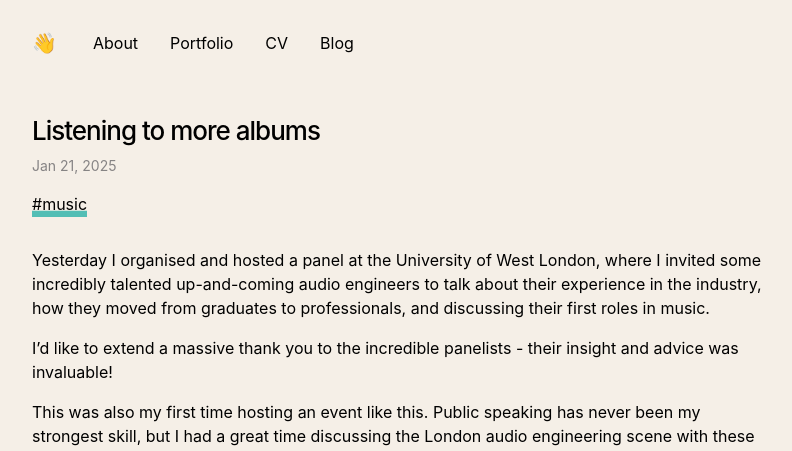
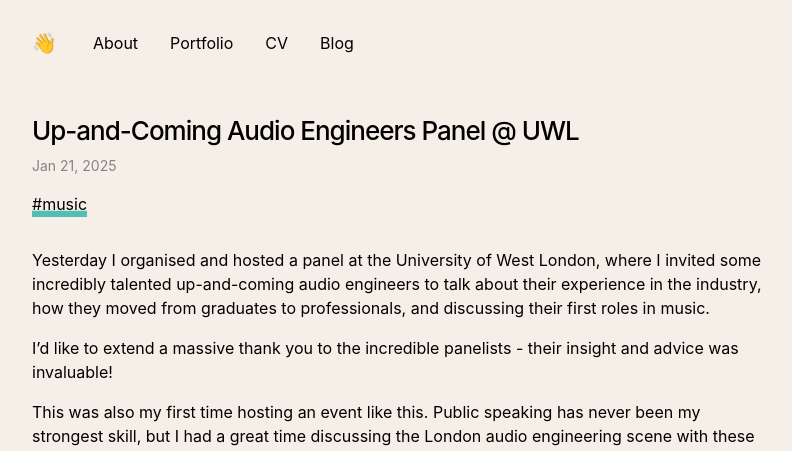
Before and after one commit to thomasmcquaidee/thomasmcquaidee.github.io, a Jekyll site: the page built from _posts/2025-01-21-engineers-panel.md, in a window 1280 px wide. Shown: the top 451 px of the page, without its empty margins (242-1034 px from the left). Built offline with Jekyll 4.4.1, drawn with Linux system fonts in a browser that asks for light colours.

Commit message:
Update 2025-01-21-engineers-panel.md

```diff
--- a/_posts/2025-01-21-engineers-panel.md
+++ b/_posts/2025-01-21-engineers-panel.md
@@ -1,7 +1,7 @@
 ---
 layout: post
-title: Listening to more albums
-date: 2025-01-21 02:23:00 +0000
+title: Up-and-Coming Audio Engineers Panel @ UWL
+date: 2025-01-21 03:26:00 +0000
 tags:
   - music
 ---
```
